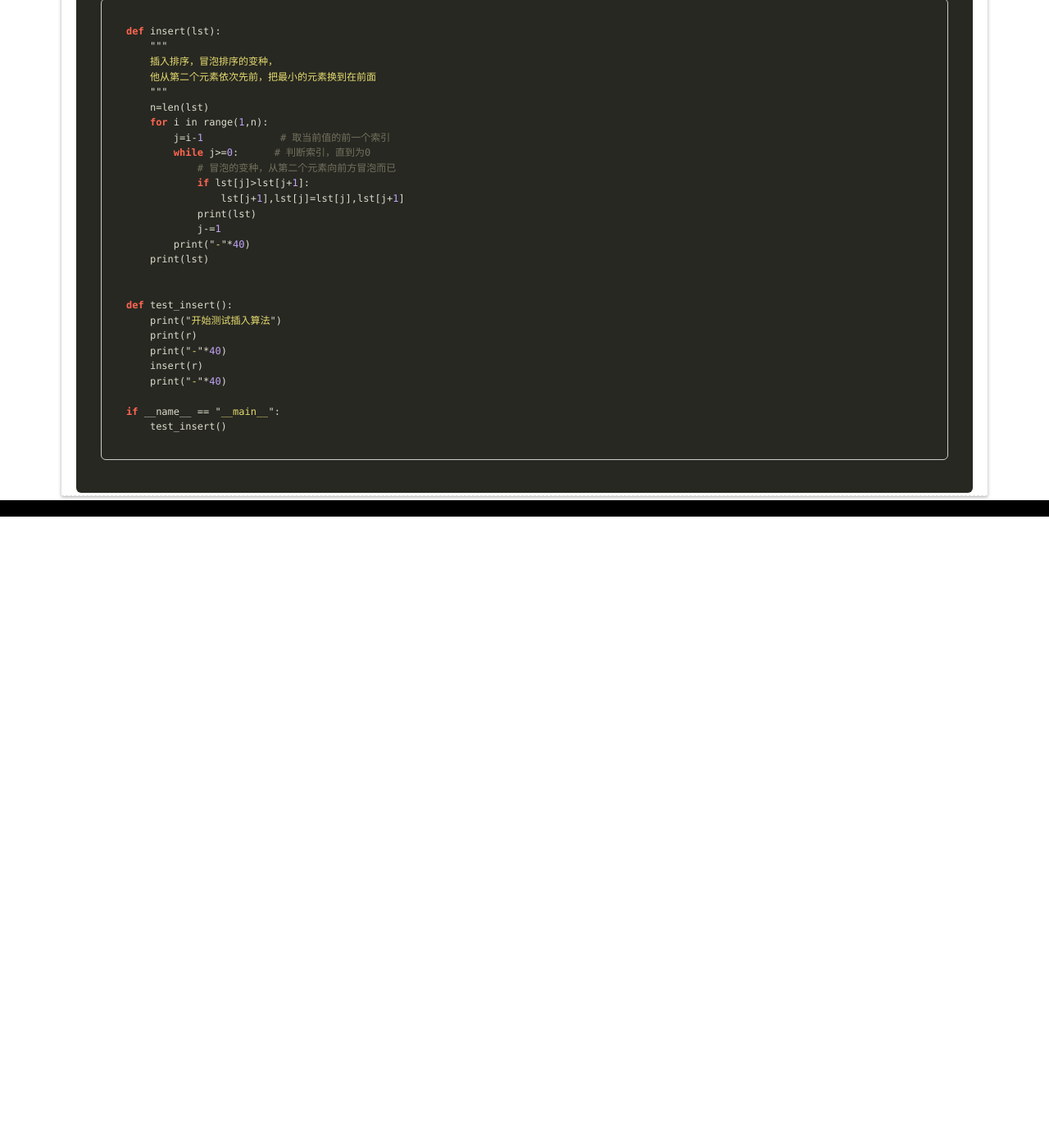
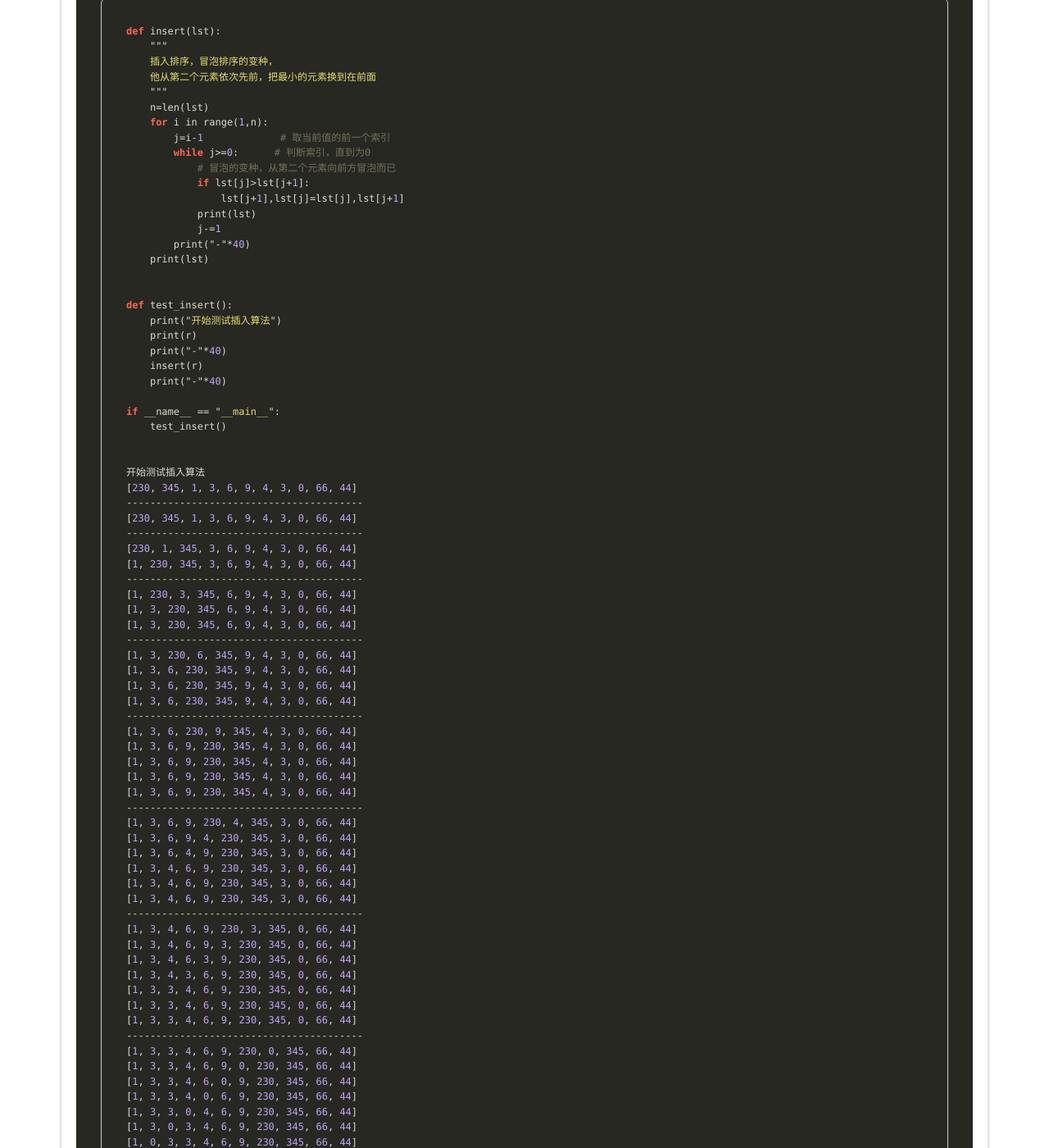
Before and after one commit to hlowd/hlowd.github.io, a Jekyll site: the page built from _posts/2017-4-6-冒泡相关的排序.md, in a window 1280 px wide and 1400 px high, scrolled down 1248 px. Shown: the whole window at 82% size. Built offline with Jekyll 4.4.1, drawn with Linux system fonts in a browser that asks for light colours; our own code applies the rules of GitHub Pages for plain Markdown files; before the commit the page ends 1878 px from its top, so only the background shows below that; some of the changed text lies outside the part shown.

Commit message:
Update 2017-4-6-冒泡相关的排序.md

````diff
--- a/_posts/2017-4-6-冒泡相关的排序.md
+++ b/_posts/2017-4-6-冒泡相关的排序.md
@@ -75,4 +75,76 @@ def test_insert():
 
 if __name__ == "__main__":
     test_insert()
+
+
+开始测试插入算法
+[230, 345, 1, 3, 6, 9, 4, 3, 0, 66, 44]
+----------------------------------------
+[230, 345, 1, 3, 6, 9, 4, 3, 0, 66, 44]
+----------------------------------------
+[230, 1, 345, 3, 6, 9, 4, 3, 0, 66, 44]
+[1, 230, 345, 3, 6, 9, 4, 3, 0, 66, 44]
+----------------------------------------
+[1, 230, 3, 345, 6, 9, 4, 3, 0, 66, 44]
+[1, 3, 230, 345, 6, 9, 4, 3, 0, 66, 44]
+[1, 3, 230, 345, 6, 9, 4, 3, 0, 66, 44]
+----------------------------------------
+[1, 3, 230, 6, 345, 9, 4, 3, 0, 66, 44]
+[1, 3, 6, 230, 345, 9, 4, 3, 0, 66, 44]
+[1, 3, 6, 230, 345, 9, 4, 3, 0, 66, 44]
+[1, 3, 6, 230, 345, 9, 4, 3, 0, 66, 44]
+----------------------------------------
+[1, 3, 6, 230, 9, 345, 4, 3, 0, 66, 44]
+[1, 3, 6, 9, 230, 345, 4, 3, 0, 66, 44]
+[1, 3, 6, 9, 230, 345, 4, 3, 0, 66, 44]
+[1, 3, 6, 9, 230, 345, 4, 3, 0, 66, 44]
+[1, 3, 6, 9, 230, 345, 4, 3, 0, 66, 44]
+----------------------------------------
+[1, 3, 6, 9, 230, 4, 345, 3, 0, 66, 44]
+[1, 3, 6, 9, 4, 230, 345, 3, 0, 66, 44]
+[1, 3, 6, 4, 9, 230, 345, 3, 0, 66, 44]
+[1, 3, 4, 6, 9, 230, 345, 3, 0, 66, 44]
+[1, 3, 4, 6, 9, 230, 345, 3, 0, 66, 44]
+[1, 3, 4, 6, 9, 230, 345, 3, 0, 66, 44]
+----------------------------------------
+[1, 3, 4, 6, 9, 230, 3, 345, 0, 66, 44]
+[1, 3, 4, 6, 9, 3, 230, 345, 0, 66, 44]
+[1, 3, 4, 6, 3, 9, 230, 345, 0, 66, 44]
+[1, 3, 4, 3, 6, 9, 230, 345, 0, 66, 44]
+[1, 3, 3, 4, 6, 9, 230, 345, 0, 66, 44]
+[1, 3, 3, 4, 6, 9, 230, 345, 0, 66, 44]
+[1, 3, 3, 4, 6, 9, 230, 345, 0, 66, 44]
+----------------------------------------
+[1, 3, 3, 4, 6, 9, 230, 0, 345, 66, 44]
+[1, 3, 3, 4, 6, 9, 0, 230, 345, 66, 44]
+[1, 3, 3, 4, 6, 0, 9, 230, 345, 66, 44]
+[1, 3, 3, 4, 0, 6, 9, 230, 345, 66, 44]
+[1, 3, 3, 0, 4, 6, 9, 230, 345, 66, 44]
+[1, 3, 0, 3, 4, 6, 9, 230, 345, 66, 44]
+[1, 0, 3, 3, 4, 6, 9, 230, 345, 66, 44]
+[0, 1, 3, 3, 4, 6, 9, 230, 345, 66, 44]
+----------------------------------------
+[0, 1, 3, 3, 4, 6, 9, 230, 66, 345, 44]
+[0, 1, 3, 3, 4, 6, 9, 66, 230, 345, 44]
+[0, 1, 3, 3, 4, 6, 9, 66, 230, 345, 44]
+[0, 1, 3, 3, 4, 6, 9, 66, 230, 345, 44]
+[0, 1, 3, 3, 4, 6, 9, 66, 230, 345, 44]
+[0, 1, 3, 3, 4, 6, 9, 66, 230, 345, 44]
+[0, 1, 3, 3, 4, 6, 9, 66, 230, 345, 44]
+[0, 1, 3, 3, 4, 6, 9, 66, 230, 345, 44]
+[0, 1, 3, 3, 4, 6, 9, 66, 230, 345, 44]
+----------------------------------------
+[0, 1, 3, 3, 4, 6, 9, 66, 230, 44, 345]
+[0, 1, 3, 3, 4, 6, 9, 66, 44, 230, 345]
+[0, 1, 3, 3, 4, 6, 9, 44, 66, 230, 345]
+[0, 1, 3, 3, 4, 6, 9, 44, 66, 230, 345]
+[0, 1, 3, 3, 4, 6, 9, 44, 66, 230, 345]
+[0, 1, 3, 3, 4, 6, 9, 44, 66, 230, 345]
+[0, 1, 3, 3, 4, 6, 9, 44, 66, 230, 345]
+[0, 1, 3, 3, 4, 6, 9, 44, 66, 230, 345]
+[0, 1, 3, 3, 4, 6, 9, 44, 66, 230, 345]
+[0, 1, 3, 3, 4, 6, 9, 44, 66, 230, 345]
+----------------------------------------
+[0, 1, 3, 3, 4, 6, 9, 44, 66, 230, 345]
+----------------------------------------
 ```
````
